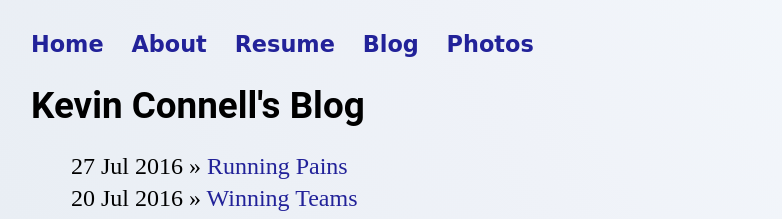
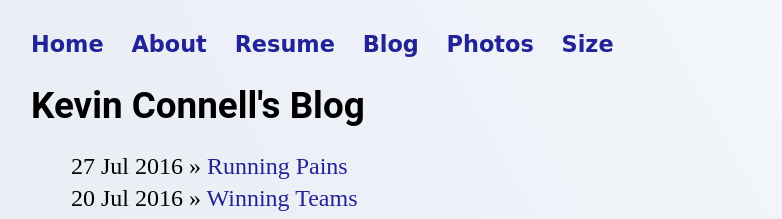
Before and after one commit to mo4dawg/mo4dawg.github.io, a Jekyll site: the page built from blog/index.html, in a window 1280 px wide. Shown: the top 219 px of the page, without its empty margins (65-847 px from the left). Built offline with Jekyll 4.4.1, drawn with Linux system fonts in a browser that asks for light colours.

Commit message:
Update default.html

```diff
--- a/_layouts/default.html
+++ b/_layouts/default.html
@@ -18,6 +18,7 @@
 	        		<li><a href="/CV">Resume</a></li>
 	        		<li><a href="/blog">Blog</a></li>
 	        		<li><a href="/photos">Photos</a></li>
+	        		<li><a href="/photos/size.html">Size</a></li>
 	    		</ul>
 			</nav>
 			<div class="container">
```
